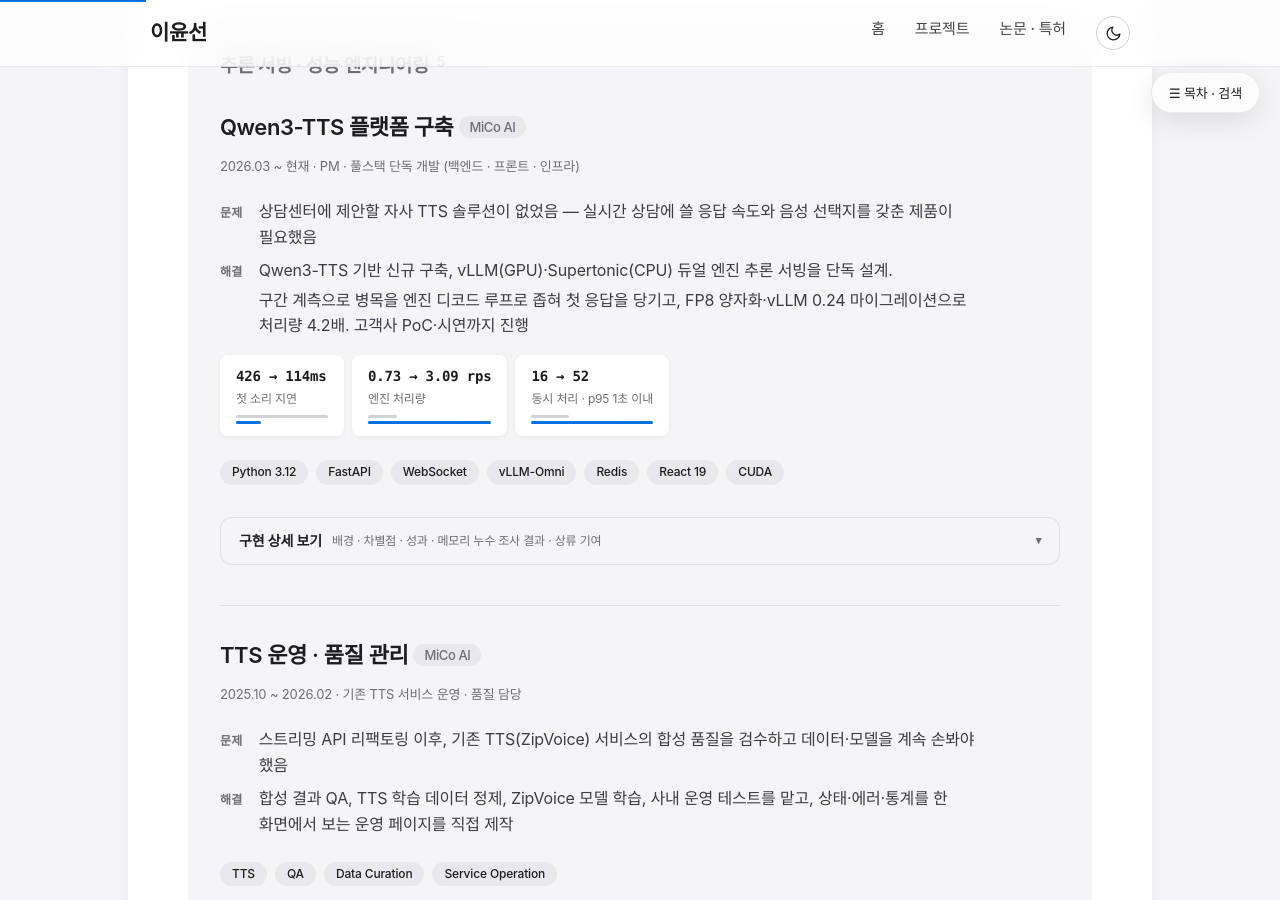
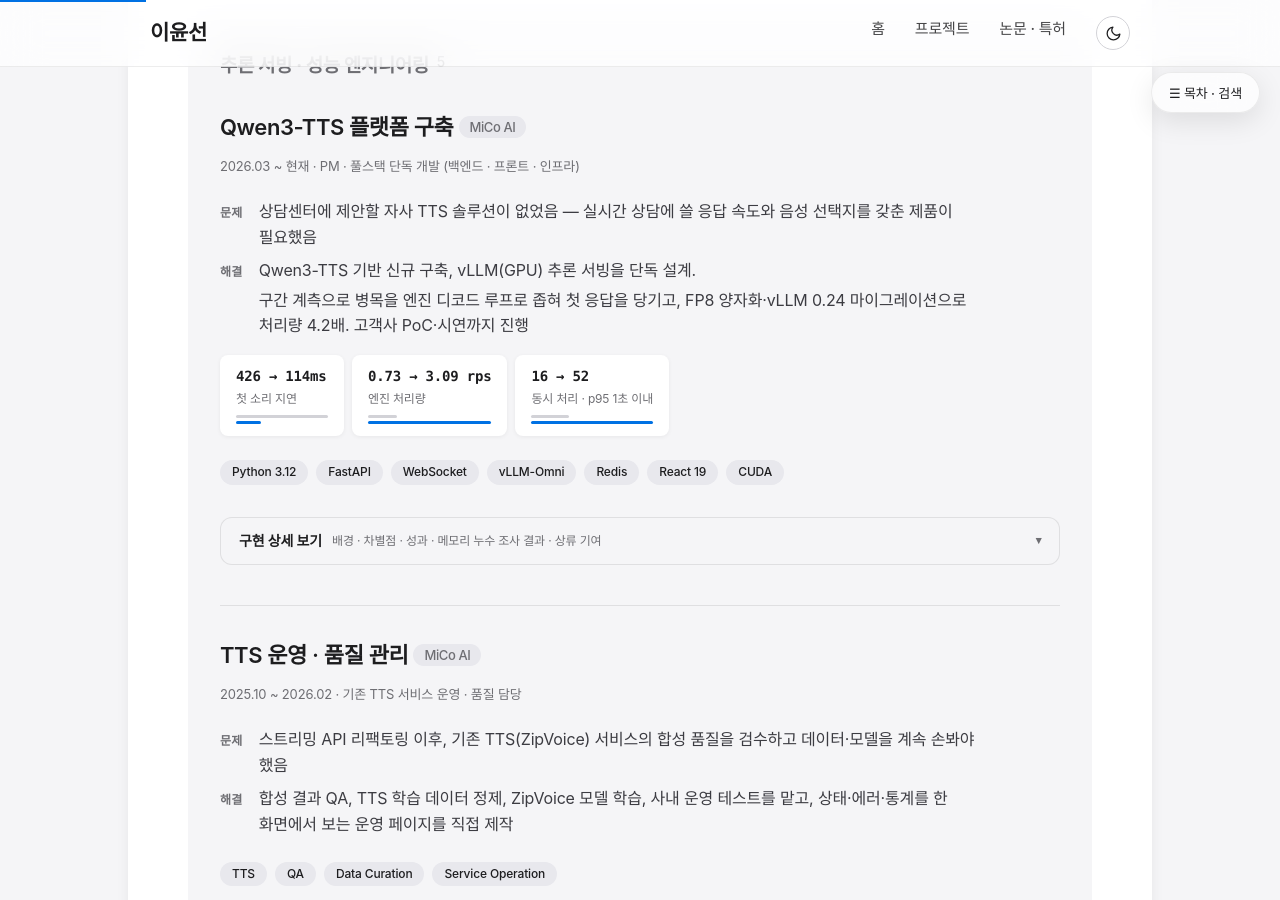
Before and after one commit to ckc5800/ckc5800.github.io, a Jekyll site: the page built from projects.html, in a window 1280 px wide and 900 px high, scrolled down 1048 px. Built offline with Jekyll 4.4.1, drawn with Linux system fonts in a browser that asks for light colours; some web fonts are replaced.

Commit message:
TTS 2026.10.08~19 반영 — 기계음 원인 규명·설정 채택, 최대 동시 처리 재확정, CPU 엔진 제거
사내 TTS 저장소 143커밋(전체스윕_결과_2026-10-12 · 개발_테스트_이력 · 검증 기록) 기준.
- 심화 기록에 '기계음 원인 규명과 설정 채택' 절 신설: 9월 판정 철회(표본 12 → 228),
  좌문맥 4 < sliding window 72, 참조 문맥 4 고정으로 처리량 유지한 채 좌문맥 12 · 청크 8 채택
  (자동 음질 +0.17, 블라인드 장문 11:1, p99 +15%), UTMOS 는 사람 표시와 대조 후 조건 비교에만
- 최대 동시 처리: 10월 4일 전체 스윕에서 후보 13종 기각, 최적 40 · 한도 56 통과(HTTP·WS)로 재확정.
  9월 대비 향상은 코드·측정 변경이 섞여 기여 분리하지 않음을 명기. 청크 6 번복 표시
- Supertonic(CPU) 엔진 2026.10.15 제거 반영: 듀얼 엔진은 초기 구조로, 언어 10개(vLLM),
  API 이미지 6.34 → 1.16GB
- 자가 점검: 10.19 기준 리포트 111건, 적대적 검증 3회로 수정 확정 142건 중 141건 마감
- llm-bench: tokens/s 는 요청별이 아니라 합산 기준, 출력 토큰 분포·소표본 경고 리포트(08-14 커밋)
- 이력서: 기계음 원인 규명 불릿 추가, 한도 56 재확정, 듀얼 엔진 문구 정정 (3쪽 유지)

Co-Authored-By: Claude Opus 5.5 <noreply@anthropic.com>

```diff
--- a/projects.html
+++ b/projects.html
@@ -137,7 +137,7 @@ description: 실무 12건과 개인 연구 9건의 프로젝트 기록 — 문
     <p class="project-meta">2026.03 ~ 현재 · PM · 풀스택 단독 개발 (백엔드 · 프론트 · 인프라)</p>
     <dl class="ps">
         <dt>문제</dt><dd>상담센터에 제안할 자사 TTS 솔루션이 없었음 — 실시간 상담에 쓸 응답 속도와 음성 선택지를 갖춘 제품이 필요했음</dd>
-        <dt>해결</dt><dd><span class="sentence">Qwen3-TTS 기반 신규 구축, vLLM(GPU)·Supertonic(CPU) 듀얼 엔진 추론 서빙을 단독 설계.</span><span class="sentence">구간 계측으로 병목을 엔진 디코드 루프로 좁혀 첫 응답을 당기고, FP8 양자화·vLLM 0.24 마이그레이션으로 처리량 4.2배. 고객사 PoC·시연까지 진행</span></dd>
+        <dt>해결</dt><dd><span class="sentence">Qwen3-TTS 기반 신규 구축, vLLM(GPU) 추론 서빙을 단독 설계.</span><span class="sentence">구간 계측으로 병목을 엔진 디코드 루프로 좁혀 첫 응답을 당기고, FP8 양자화·vLLM 0.24 마이그레이션으로 처리량 4.2배. 고객사 PoC·시연까지 진행</span></dd>
     </dl>
     <div class="metrics">
         <div class="metric"><span class="metric-value">426 → 114ms</span><span class="metric-label">첫 소리 지연</span></div>
@@ -178,8 +178,9 @@ description: 실무 12건과 개인 연구 9건의 프로젝트 기록 — 문
     <p class="point"><strong>③ 최대 동시 처리 확정</strong>: 운영 조건 그대로, 음질을 지키는 선에서 수용 가능한 동시 요청 수를 확정.</p>
     <ul class="detail-list">
         <li><span class="sentence">한국어 음성 16종 혼합 · 응답 완료 즉시 다음 요청(closed-loop) · 캐시 우회 조건에서 측정, 판정 기준은 첫 오디오 도착 p95.</span><span class="sentence"><strong>최적(≤600ms) 동시 28 · 마지노선(≤1초) 동시 52</strong>로, 같은 방식으로 잰 캠페인 전(8 · 16)의 약 3배. WebSocket 경로 마지노선은 48</span></li>
-        <li><span class="sentence">레버마다 몫을 <strong>같은 시간대 교대 A/B 쌍</strong>으로만 분리(다른 날짜끼리 절대값 비교 금지).</span><span class="sentence">temperature 0.9 <strong>−37~41%</strong> &gt; stage1 컴파일 −6~7% ≈ 청크 6프레임 −4~8%, 음질을 되살린 코덱 문맥 4는 비용 +0~8%. 동시 24 기준 누적 <strong>973 → 554ms(−43%)</strong>, 단계 효과를 곱한 추정 567과 실측이 2% 안에서 일치</span></li>
+        <li><span class="sentence">레버마다 몫을 <strong>같은 시간대 교대 A/B 쌍</strong>으로만 분리(다른 날짜끼리 절대값 비교 금지).</span><span class="sentence">temperature 0.9 <strong>−37~41%</strong> &gt; stage1 컴파일 −6~7% ≈ 청크 6프레임 −4~8%(청크 6은 10월 음질 개선 때 8로 번복), 음질을 되살린 코덱 문맥 4는 비용 +0~8%. 동시 24 기준 누적 <strong>973 → 554ms(−43%)</strong>, 단계 효과를 곱한 추정 567과 실측이 2% 안에서 일치</span></li>
         <li><span class="sentence">8시간 소크(동시 52, <strong>45.3만 건</strong>)에서 시간대별 p95 940~947ms · 불량 0.02% · 열화 추세 없음.</span><span class="sentence">음질은 14세트 자동 판정으로 동등 범위 확인(화자 유사도 0.945~0.954 · CER p95 0.07~0.14)</span></li>
+        <li><span class="sentence">10월 4일간 전체 스윕으로 재확정: 후보 설정 13종을 단계마다 현행과 교대 3회 측정해 <strong>전부 기각</strong>, 전 워커 웜업 · 초반 90초 제외로 측정 기준도 강화.</span><span class="sentence">운영 기준은 <strong>최적(≤600ms) 동시 40 · 마지노선(≤1초) 동시 한도 56까지 전부 통과</strong>, HTTP·WebSocket 동일.</span><span class="sentence">9월 값 대비 향상분은 코드 변경과 측정 방식 변경이 섞여 있어 기여를 나누지 않고 그대로 기록</span></li>
     </ul>
 
     <p class="point"><strong>④ 지표를 바꾸자 드러난 첫 소리 지연</strong>: 측정 지표가 체감과 어긋나던 것부터 교정.</p>
@@ -195,9 +196,9 @@ description: 실무 12건과 개인 연구 9건의 프로젝트 기록 — 문
     <ul class="detail-list">
         <li><span class="sentence">0.22 에서는 executor 를 uni 로 바꿔도 <strong>0.68 → 0.73 rps(+6%)</strong>에 그쳤고 conc16 에서 엔진 사망. 병목은 executor 가 아닌 엔진 버전. 0.24 로 옮긴 뒤 최대 안정치 <strong>3.09 rps</strong>(conc32, conc48까지 err=0).</span><span class="sentence">측정 조건별 비교는 차별점 ②에 정리</span></li>
         <li><span class="sentence">부하 테스트 3층 설계: 스모크(생사 확인) → 순간 폭주(동시 4~256 워커가 같은 순간 도착) → 지속 부하(Poisson 도착 모사, 텍스트 길이 3종·화자 5명·캐시 히트 30% 반영, 시나리오별 3분).</span><span class="sentence"><strong>256건이 같은 순간 도착하는 폭주에도 실패 0</strong>, 지속 부하 <strong>TTFB p50 70ms</strong>(p95 219 · p99 292ms) · 최대 처리량 <strong>8.7 rps</strong> (2026.07.20 실측)</span></li>
-        <li>32개 언어 지원 단일 플랫폼 (vLLM 10개 · Supertonic 31개 · 중복 제외 32개)</li>
+        <li>10개 언어 지원 (vLLM 엔진 기준. CPU 엔진을 쓰던 동안은 Supertonic 31개를 합쳐 중복 제외 32개, 2026.10 CPU 엔진 제거로 정리)</li>
         <li>ITN 정규화 정확도 50.1% → 70.9% (검증셋 기준)</li>
-        <li><span class="sentence">같은 GPU에서 <strong>burst p95 TTFB 1,008ms → 652ms</strong> (동시 20 기준). ≤500ms는 달성 불가에서 동시 15로, ≤1000ms는 20~25에서 30으로 상향.</span><span class="sentence">동시 스트림 수용 한계 36 실측 (2026.07 말), 이후 9월 확정 캠페인에서 마지노선 52 · 동시 한도 56으로 상향(차별점 ③)</span></li>
+        <li><span class="sentence">같은 GPU에서 <strong>burst p95 TTFB 1,008ms → 652ms</strong> (동시 20 기준). ≤500ms는 달성 불가에서 동시 15로, ≤1000ms는 20~25에서 30으로 상향.</span><span class="sentence">동시 스트림 수용 한계 36 실측 (2026.07 말), 이후 9월 확정 캠페인에서 마지노선 52 · 동시 한도 56으로 상향, 10월 전체 스윕에서 한도 56까지 통과(차별점 ③)</span></li>
         <li>TTFB 경로의 순차 Redis 왕복을 16회에서 13회로 줄이고, 문장 캐시는 일괄 조회로 바꿔 N왕복을 1왕복으로</li>
     </ul>
 
@@ -211,9 +212,17 @@ description: 실무 12건과 개인 연구 9건의 프로젝트 기록 — 문
     </div>
 
     <details class="sub">
-        <summary><span class="sum-text">심화 기록 보기</span><span class="sum-hint">확정 캠페인 · 무음 붕괴 · 파라미터 스크리닝 · 엔진 판독 · 누수 원인 6건 · 상류 기여 · 자가 점검 · 틀린 판단</span><span class="sum-close">심화 기록 접기</span></summary>
+        <summary><span class="sum-text">심화 기록 보기</span><span class="sum-hint">기계음 원인 규명 · 확정 캠페인 · 무음 붕괴 · 파라미터 스크리닝 · 엔진 판독 · 누수 원인 6건 · 상류 기여 · 자가 점검 · 틀린 판단</span><span class="sum-close">심화 기록 접기</span></summary>
         <div class="sub-body">
 
+    <h4 class="detail-head">기계음 원인 규명과 설정 채택 (2026.10)</h4>
+    <ul class="detail-list">
+        <li><span class="sentence">서버 청취에서 기계음이 다시 들려, 9월의 "청크 경계 단절 없음" 판정을 <strong>표본 음성당 12개 → 228개</strong>로 다시 재고 스스로 철회.</span><span class="sentence">청크 설정 A/B와 사람 블라인드 청감 18문항으로는 해소되지 않음</span></li>
+        <li><span class="sentence">원인은 엔진 코드의 경고에서 지목: 보코더 좌문맥(4프레임)이 디코더 sliding window(72)의 <strong>1/18</strong>.</span><span class="sentence">좌문맥 25로 늘리면 자동 음질 점수 <strong>+0.24(p&lt;0.001)</strong>지만 단건 rtf ×2.4, 서버 최대 동시 처리는 28 미만으로 떨어짐</span></li>
+        <li><span class="sentence">처리량을 깎던 구조도 확인: 참조 음성 문맥이 좌문맥을 따라 늘어나 계산 창이 함께 커지고 있었음.</span><span class="sentence">참조 문맥을 4로 고정하고 <strong>좌문맥 12 · 청크 8</strong>을 채택, 최대 동시 처리는 그대로(p95 1초 이내 56 이상)에 p99 +15%, 자동 음질 점수 <strong>+0.17</strong>, 블라인드 장문 <strong>11:1</strong>, 피치 급변 지표 −15%</span></li>
+        <li><span class="sentence">자동 음질 점수(UTMOS)는 도입 전에 사람 표시와 대조.</span><span class="sentence">음성끼리 절대 비교는 편향이 커서 버리고, 같은 음성·문장의 조건 비교에서만 사람 판정과 순서가 일치(3/3)해 그 용도로만 사용</span></li>
+        <li><span class="sentence">temperature 0.5~0.9를 전 화자 36명 × 1,080건으로 비교: 피치 급변·음질 점수·지연 차이 없음, 낮은 온도에서 잘림만 증가해 0.9 유지.</span><span class="sentence">피치 급변 지표와 사람 청취 순위의 상관은 <strong>0.11</strong>이라 화자 판정은 청취 기준으로 하고, 청취 1~2점 한국어 화자 8명을 기본 비활성으로 결정</span></li>
+    </ul>
     <h4 class="detail-head">확정 캠페인에서 잡은 문제 (2026.09)</h4>
     <ul class="detail-list">
         <li><span class="sentence">블라인드 청감의 "음절마다 기계음" 보고를 추적, 코덱 문맥을 줄인 채택이 <strong>의식적으로 정한 적 없는 화자 참조 길이까지 2초 → 0.16초로</strong> 줄인 부작용으로 확인.</span><span class="sentence">청크 경계 스펙트럼 변화량으로 계량하고, 블라인드 24쌍에서 화자 참조를 되돌린 안이 7:0(p=0.02)으로 원인을 확정.</span><span class="sentence">그 안은 RTF +14~27% 비용으로 기각하고, 6:1 이던 문맥 4를 채택</span></li>
@@ -270,11 +279,11 @@ description: 실무 12건과 개인 연구 9건의 프로젝트 기록 — 문
         <h4 class="detail-head">매일 도는 코드베이스 심층 점검 (2026.08~10)</h4>
     <ul class="detail-list">
         <li><span class="sentence">단독 개발 시스템이라 리뷰어 부재가 최대 위험.</span><span class="sentence">도메인 11개(엔진·보안·인프라·네트워크·API 계약·관측·데이터 정합·동시성·합성 E2E·백로그·첫재생 지연)로 나눠 <strong>하루 3회 한 도메인씩</strong> 심층 점검하는 에이전트 러너를 스케줄러로 운영, 약 3.7일 주기</span></li>
-        <li><span class="sentence">2026.08.18 ~ 10.07 동안 <strong>리포트 89건</strong>.</span><span class="sentence">원장에 집계된 88회분 기준으로 <strong>HIGH 39 · MED 214 · LOW 196 · TRIVIAL 63</strong>, 성격으로 구현 결함·설계 지적·개선·신규 기능 네 층으로 분류</span></li>
+        <li><span class="sentence">2026.08.18 ~ 10.07 동안 <strong>리포트 89건</strong>(10.19 기준 111건으로 계속 운영).</span><span class="sentence">원장에 집계된 88회분 기준으로 <strong>HIGH 39 · MED 214 · LOW 196 · TRIVIAL 63</strong>, 성격으로 구현 결함·설계 지적·개선·신규 기능 네 층으로 분류</span></li>
         <li><span class="sentence">규칙 2개 고정: <strong>결함 주장은 실행으로 확증</strong>(코드 읽기만으로 보고 금지), <strong>내가 세운 가설도 틀리면 그대로 기록</strong>.</span><span class="sentence">스스로 기각한 가설·리드 <strong>75건</strong>까지 기록</span></li>
         <li><span class="sentence">미수정 항목은 다음 회차 리포트에 "이월 N건 전부 미수정 지속"으로 따라붙게 해, 조용히 사라지지 않도록 원장을 유지</span></li>
         <li><span class="sentence">실행으로 확증한 예: <strong>백업은 돌고 있는데 복구는 되지 않는 상태</strong>를 실제 컨테이너로 재현(복원 명령이 성공 코드를 반환하면서 운영 DB를 바꾸지 않음), 캐시가 잘못 변환된 오디오를 <strong>만료 없이 영구 적재</strong>하던 경로, 긴 입력의 말미 9%가 조용히 잘리던 길이 상한 충돌</span></li>
-        <li><span class="sentence"><strong>발견과 수정은 별개</strong>: 리포트 87건의 구현 결함 502건을 현재 코드와 재대조한 결과 <strong>고쳐진 것은 55건(11%)</strong>, 미해결 HIGH 23건.</span><span class="sentence">원인: 발견을 야간에 고치던 루틴(2026.07~08, 32커밋)이 8월 말 스케줄러에서 빠진 뒤 결함이 누적되기만 함</span></li>
+        <li><span class="sentence"><strong>발견과 수정은 별개</strong>: 리포트 87건의 구현 결함 502건을 현재 코드와 재대조한 결과 <strong>고쳐진 것은 55건(11%)</strong>, 미해결 HIGH 23건.</span><span class="sentence">원인: 발견을 야간에 고치던 루틴(2026.07~08, 32커밋)이 8월 말 스케줄러에서 빠진 뒤 결함이 누적되기만 함.</span><span class="sentence">이후 미해결 HIGH·MED 261건을 적대적 검증 3회로 다시 걸러 <strong>수정 확정 142건 중 141건 마감</strong></span></li>
         <li><span class="sentence">대조는 도메인별 읽기 전용 에이전트 6개가 리포트의 인용 코드를 현재 HEAD 에서 다시 열고, 수정 커밋을 이력 검색으로 찾는 방식, 부분 수정은 미해결로 분류.</span><span class="sentence">이후 수정은 구 코드 재현 → 수정 → 실엔진 비회귀 순으로 진행(적대적 감사 결함 21커밋). 점검 기간 동안 유닛 스위트는 <strong>206 → 511개</strong></span></li>
     </ul>
 
@@ -285,6 +294,7 @@ description: 실무 12건과 개인 연구 9건의 프로젝트 기록 — 문
         <li><span class="sentence"><strong>RSS는 누수량이 아니라 할당자가 만진 페이지의 최고수위</strong>. 판정은 jemalloc <code>allocated</code> 카운터와 청정 부팅 기준선으로</span></li>
         <li><span class="sentence">롱런 회귀는 <strong>부하 구간과 종료 후 구간을 나눠서</strong> 수행. 종료 시 반납 계단이 섞인 단일 회귀가 거짓 기울기를 만든 사례에서 도출</span></li>
         <li><span class="sentence">"동시 30 첫 재생 약 1.2초는 소프트웨어로 단축 불가"라는 판정을 <strong>나흘 뒤 스스로 반증</strong>. 당시 스윕 범위에 코덱 문맥·청크 크기 축이 없었음.</span><span class="sentence">그 축을 25 → 12로 낮추자 동시 10~30 전 구간에서 첫 재생 p95 <strong>−30~55%</strong>(9런 교차 배치, 구간 비중첩)</span></li>
+        <li><span class="sentence">9월 "청크 경계 단절 없음"은 음성당 12개 표본의 판정이었음.</span><span class="sentence">10월 228개로 다시 재고 서버 청취로 확인해 철회하고, 원인을 좌문맥 부족으로 찾아 해결(위 기계음 절)</span></li>
         <li><span class="sentence">7월 말 대규모 스윕 결론 "설정·모델 크기로는 상향 불가, 남은 길은 수평 확장뿐"도 9월 확정 캠페인에서 최대 동시 처리 <strong>약 3배</strong>로 반증</span></li>
     </ul>
 
@@ -298,8 +308,8 @@ description: 실무 12건과 개인 연구 9건의 프로젝트 기록 — 문
 <h4 class="detail-head">시스템 구조</h4>
     <div class="diagram-grid">
         <figure class="diagram-fig">
-            <img class="diagram" src="/assets/images/tts-physical-architecture.svg" alt="Qwen3-TTS 물리 구조도 — 클라이언트/SDK에서 tts-api를 거쳐 vLLM(GPU)과 Supertonic(CPU) 엔진으로 분기하는 컨테이너 구성">
-            <figcaption class="caption"><span class="sentence">물리 구조: 컨테이너 단위 배치.</span><span class="sentence">실선이 기동 중인 경로, 점선은 미기동(nginx, PostgreSQL, vllm-b).</span></figcaption>
+            <img class="diagram" src="/assets/images/tts-physical-architecture.svg" alt="Qwen3-TTS 물리 구조도 — 클라이언트/SDK에서 tts-api를 거쳐 vLLM(GPU) 엔진으로 가는 컨테이너 구성(2026.10 제거한 Supertonic CPU 엔진 포함 시점의 그림)">
+            <figcaption class="caption"><span class="sentence">물리 구조: 컨테이너 단위 배치.</span><span class="sentence">실선이 기동 중인 경로, 점선은 미기동(nginx, PostgreSQL, vllm-b).</span><span class="sentence">그림의 Supertonic(CPU) 경로는 2026.10 제거</span></figcaption>
         </figure>
         <figure class="diagram-fig">
             <img class="diagram" src="/assets/images/tts-logical-architecture.svg" alt="Qwen3-TTS 논리 구조도 — 입력·인증·텍스트 처리·음성 합성·품질 캐시를 거쳐 스트리밍/배치로 출력되는 6개 계층">
@@ -334,7 +344,7 @@ description: 실무 12건과 개인 연구 9건의 프로젝트 기록 — 문
         <li>Redis 기반 Atomic quota·분산락·Circuit Breaker 등 장애 대응 로직</li>
         <li>Whisper 기반 CER/WER 자동 품질 측정 파이프라인</li>
     </ul>
-    <p><strong>운영:</strong> vLLM(GPU)과 Supertonic(CPU) 듀얼 엔진 구성 — 장애 시 Circuit Breaker가 CPU 엔진으로 자동 폴백.</p>
+    <p><span class="sentence"><strong>운영:</strong> 초기에는 vLLM(GPU)·Supertonic(CPU) 듀얼 엔진으로 장애 시 Circuit Breaker가 CPU 엔진으로 폴백하는 구조.</span><span class="sentence">운영 서버에서 CPU 엔진을 쓰지 않는 것이 확정돼 2026.10 제거하고 vLLM 단일 엔진으로 정리(서킷이 열리면 503 응답).</span><span class="sentence">쓰지 않는 torch 의존성도 걷어내 API 이미지 6.34GB → 1.16GB</span></p>
     <ul class="detail-list">
         <li>무중단 롤링 재배포 체계 + 온보딩 가이드·운영 런북·장애복구 절차·성능 명세 문서화로 다른 담당자가 이어받을 수 있도록 정리</li>
         <li>배포 직후 활성 음성별 prefill 워밍과 정형 인사말 프리캐시를 자동 실행, 첫 사용자가 콜드 경로를 밟지 않게</li>
@@ -879,7 +889,7 @@ description: 실무 12건과 개인 연구 9건의 프로젝트 기록 — 문
     <p><span class="sentence">TTS 게이트웨이 TTFB를 절반 가까이 줄이며 손으로 하던 측정을 도구화.</span><span class="sentence">OpenAI 호환 엔드포인트(Ollama, vLLM 등)에 동시 부하를 걸어 TTFT·지연 percentile·처리량을 측정하는 CLI.</span></p>
 
     <h4 class="detail-head">구현</h4>
-    <p><span class="sentence"><strong>측정 설계:</strong> asyncio + httpx로 동시성 수준별 스윕.</span><span class="sentence">스트리밍 청크 단위로 TTFT(첫 토큰까지 시간)와 tokens/s를 요청별 기록, p50/p95 집계.</span><span class="sentence">예열 요청으로 모델 로드 시간을 측정에서 분리.</span><span class="sentence">의존성은 httpx 하나, 차트는 SVG 직접 생성.</span></p>
+    <p><span class="sentence"><strong>측정 설계:</strong> asyncio + httpx로 동시성 수준별 스윕.</span><span class="sentence">스트리밍 청크 단위로 요청별 TTFT(첫 토큰까지 시간)를 기록하고 처리량은 합산 tokens/s로, p50/p95 집계.</span><span class="sentence">리포트에 출력 토큰 분포와 소표본 경고(요청 4개면 p95는 사실상 최댓값)를 함께 실어, 지연이 서버 속도 탓인지 생성량 탓인지 읽는 사람이 구분하도록 함.</span><span class="sentence">예열 요청으로 모델 로드 시간을 측정에서 분리.</span><span class="sentence">의존성은 httpx 하나, 차트는 SVG 직접 생성.</span></p>
 
     <h4 class="detail-head">성과</h4>
     <ul class="detail-list">
```
Also changed, not shown: 2 other files.
